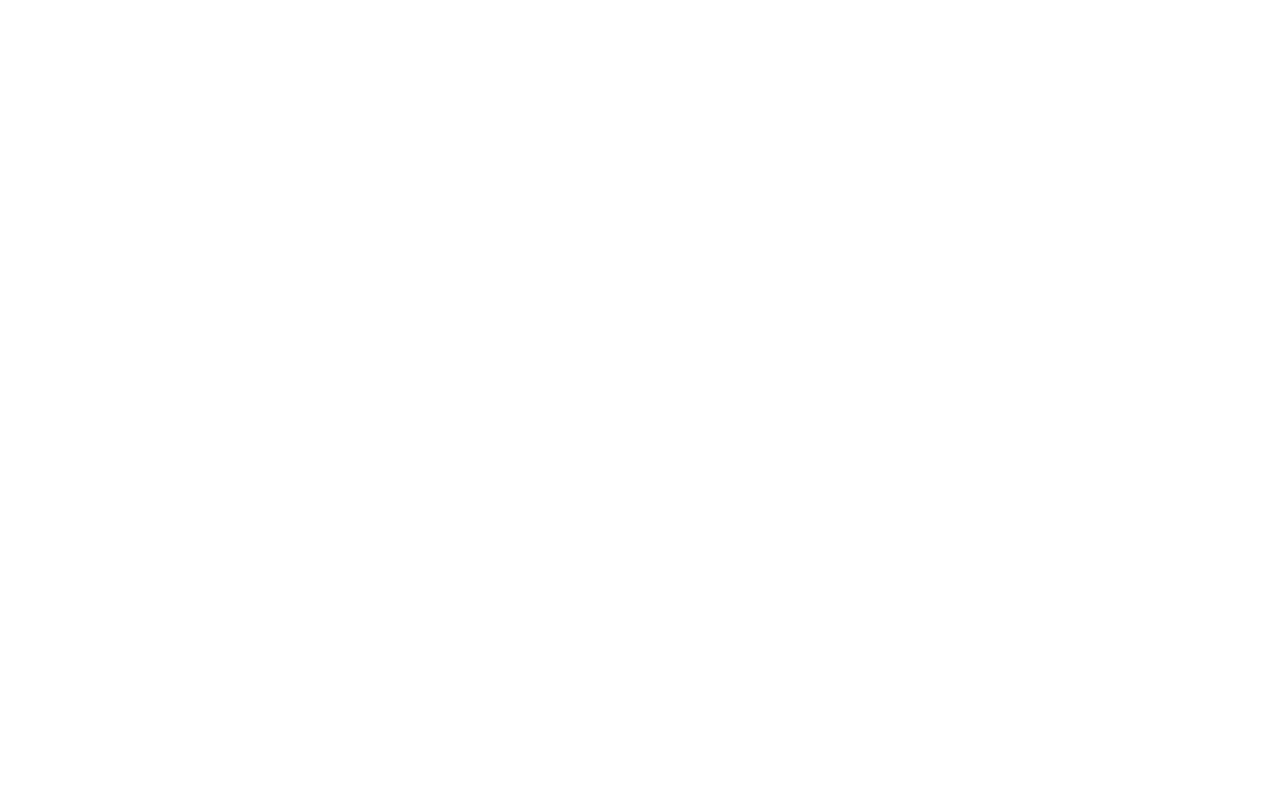
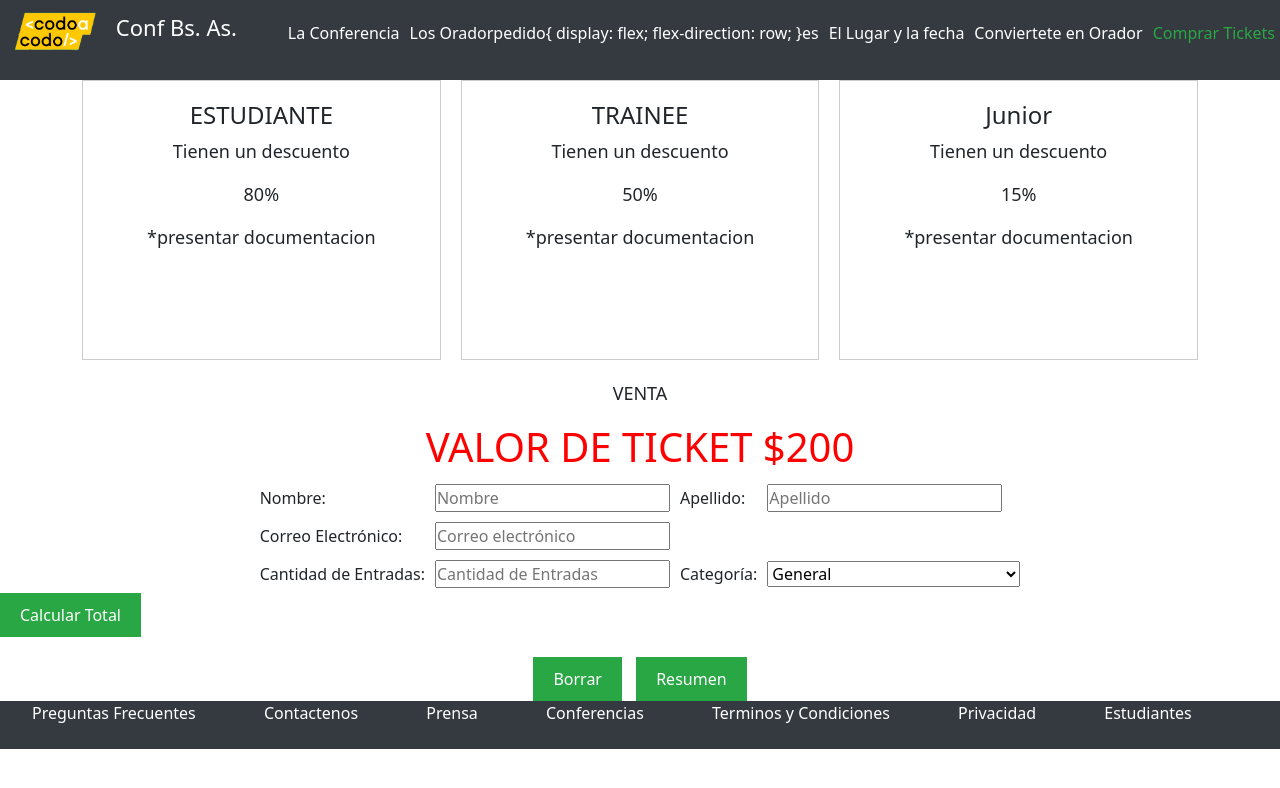
Before and after one commit to FloroAquino/TrabajoIntegrador, a plain HTML site: page pages/ticket.html in a window 1280 px wide. Drawn offline with Linux system fonts and the light colour scheme; files that its build step writes are made by us from their sources.

Commit message:
Incorpores pagina de compra de entradas

```diff
--- /dev/null
+++ b/js/main.js
@@ -0,0 +1,66 @@
+function validarDatos() {
+    var nombre = document.getElementById("nombre").value;
+    var apellido = document.getElementById("apellido").value;
+    var mail = document.getElementById("mail").value;
+
+    if (nombre === '' || apellido === '' || mail === '') {
+        alert("Por favor, complete todos los campos.");
+        return false;
+    }
+
+    return true;
+}
+
+function calcularTotal() {
+    if (validarDatos()) {
+        var cantidadEntradas = parseInt(document.getElementById("cantidadEntradas").value);
+        var categoria = document.getElementById("categoria").value;
+        var costo = 200;
+        var descuento = 0;
+
+        if (categoria === "estudiante") {
+            descuento = 0.8; // 80% de descuento para estudiantes
+        } else if (categoria === "trainee") {
+            descuento = 0.5; // 50% de descuento para trainees
+        } else if (categoria === "junior") {
+            descuento = 0.15; // 15% de descuento para juniors
+        }
+
+        var costoTotal = cantidadEntradas * costo * (1 - descuento);
+
+        document.getElementById("total").innerHTML = `Total a Pagar: $${costoTotal.toFixed(2)}`;
+    }
+}
+
+function borrarDatos() {
+    document.getElementById("nombre").value = "";
+    document.getElementById("apellido").value = "";
+    document.getElementById("mail").value = "";
+    document.getElementById("cantidadEntradas").value = "";
+    document.getElementById("categoria").value = "general";
+    document.getElementById("total").innerHTML = "";
+}
+
+function mostrarResumen() {
+    if (validarDatos()) {
+        var nombre = document.getElementById("nombre").value;
+        var apellido = document.getElementById("apellido").value;
+        var mail = document.getElementById("mail").value;
+        var cantidadEntradas = document.getElementById("cantidadEntradas").value;
+        var categoria = document.getElementById("categoria").value;
+        var costo = 200;
+        var descuento = 0;
+
+        if (categoria === "estudiante") {
+            descuento = 0.8;
+        } else if (categoria === "trainee") {
+            descuento = 0.5;
+        } else if (categoria === "junior") {
+            descuento = 0.15;
+        }
+
+        var costoTotal = cantidadEntradas * costo * (1 - descuento);
+
+        alert(`Resumen de Compra:\nNombre: ${nombre} ${apellido}\nCorreo: ${mail}\nCantidad de Entradas: ${cantidadEntradas}\nCategoría: ${categoria}\nTotal a Pagar: $${costoTotal.toFixed(2)}`);
+    }
+}
--- a/pages/ticket.html
+++ b/pages/ticket.html
@@ -0,0 +1,117 @@
+<!DOCTYPE html>
+<html lang="en">
+<head>
+    <meta charset="UTF-8">
+    <meta name="viewport" content="width=device-width, initial-scale=1.0">
+    <title>comprar ticket</title>
+    <link rel="shortcut icon" href="./favicon.ico" type="image/x-icon">
+    <link rel="stylesheet" href="./css/bootstrap.min.css">
+    <link rel="stylesheet" href="../style.css">
+
+</head>
+<body>
+    <header>
+        <div class="logo">
+            <img src="/asset/img/codoacodo.png" alt="Imagen Logo">
+            <h2>Conf Bs. As.</h2>
+        </div>
+
+        <div class="nav">
+            <nav class="nav">
+                <a href="#"> La Conferencia</a>
+                <a href="#oradores"> Los Oradorpedido{
+                  display: flex;
+                  flex-direction: row;
+              }es</a>
+                <a href="#lugar"> El Lugar y la fecha</a>
+                <a href="#conviertete"> Conviertete en Orador</a>
+                <a class="ticket" href="./pages/ticket.html"> Comprar Tickets</a>
+        </nav>
+        </div>
+    </header>
+
+    <main class="FormTicket">
+
+
+           <div class="container">
+            <div class="cardcdo">
+                <h2>ESTUDIANTE</h2>
+                <p>Tienen un descuento</p>
+                 <p> 80%</p>
+                <p> *presentar documentacion</p>
+            </div>
+
+            <div class="cardcdo">
+                <h2>TRAINEE</h2>
+                <p>Tienen un descuento</p>
+                <p> 50%</p>
+                <p> *presentar documentacion</p>
+            </div>
+
+            <div class="cardcdo">
+                <h2>Junior</h2>
+                <p>Tienen un descuento</p>
+                <p> 15%</p>
+                <p> *presentar documentacion</p>
+            </div>
+        </div>
+
+        <div class="venta">
+            <p>VENTA</p>
+            <h1 id="cticket">VALOR DE TICKET $200</h1>
+        </div>
+
+    <table>
+        <tr>
+            <td>Nombre:</td>
+            <td><input type="text" id="nombre" placeholder="Nombre"></td>
+            <td>Apellido:</td>
+            <td><input type="text" id="apellido" placeholder="Apellido"></td>
+        </tr>
+        <tr>
+            <td>Correo Electrónico:</td>
+            <td colspan="3"><input type="email" id="mail" placeholder="Correo electrónico"></td>
+        </tr>
+        <tr>
+            <td>Cantidad de Entradas:</td>
+            <td><input type="number" id="cantidadEntradas" placeholder="Cantidad de Entradas"></td>
+            <td>Categoría:</td>
+            <td>
+                <select id="categoria">
+                    <option value="general">General</option>
+                    <option value="estudiante">Estudiante (80% de descuento)</option>
+                    <option value="trainee">Trainee (50% de descuento)</option>
+                    <option value="junior">Junior (15% de descuento)</option>
+                </select>
+            </td>
+        </tr>
+    </table>
+
+    <button onclick="calcularTotal()">Calcular Total</button>
+
+    <p id="total" style="text-align: center; margin-top: 20px;"></p>
+
+    <div style="text-align: center; margin-top: 20px;">
+        <button style="margin-right: 10px;" onclick="borrarDatos()">Borrar</button>
+        <button onclick="mostrarResumen()">Resumen</button>
+    </div>
+
+    </main>
+
+
+
+    <footer>
+        <a href="#Preguntas"> Preguntas Frecuentes</a>
+        <a href="#Contactenos"> Contactenos</a>
+        <a href="#Press"> Prensa</a>
+        <a href="#Conferences"> Conferencias</a>
+        <a href="#Terms"> Terminos y Condiciones</a>
+        <a href="#Privacy">Privacidad</a>
+        <a href="#Estudiantes"> Estudiantes</a>
+
+    </footer>
+    <script src="../js/main.js"></script>
+    <script src="../js/bootstrap.min.js"></script>
+
+</body>
+</html>
--- a/style.css
+++ b/style.css
@@ -10,6 +10,7 @@
     box-sizing: border-box;
 
 }
+
 p{
     font-size: 14px;
 }
@@ -94,7 +95,6 @@ main{
         border-radius: 5px;
         color: var(--textcolor);
         padding: 10px 15px;
-        margin 4px 4px;
         cursor: pointer;
 
         }
@@ -161,9 +161,6 @@ main{
 
     }
 
-    /* & h3 {
-        color: var(--textcolor);
-    }  */
 }
 
 footer{
@@ -236,3 +233,63 @@ footer{
             cursor: pointer;
         }
     }
+@media(max-width:00px){
+    /* body{
+        background-color: black;
+    } */
+
+}
+/* @media(min-width: 240px){
+
+    body{
+        background-color: red
+}
+} */
+
+
+.container {
+    display: grid;
+    grid-template-columns: repeat(3, 1fr);
+    gap: 20px;
+    text-align: center;
+}
+
+.cardcdo {
+    border: 1px solid #ccc;
+    padding: 20px;
+    background-color: white;
+    height: 35vh;
+
+}
+h2 {
+    font-size: 24px;
+}
+
+#cticket{
+    color: red;
+}
+p {
+    font-size: 18px;
+}
+
+.venta {
+    text-align: center;
+    margin-top: 20px;
+}
+
+table {
+    margin: 0 auto;
+        }
+td {
+            padding: 5px;
+        }
+button {
+            background-color: var(--bgbotton);
+            color: white;
+            padding: 10px 20px;
+            border: none;
+        }
+.TotPagar{
+    background-color: aqua;
+    width: auto;
+}
```
